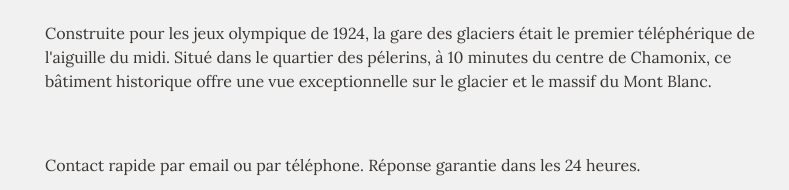
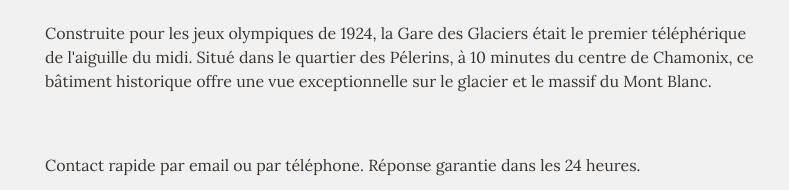
Before and after one commit to jeromecoupe/garedesglaciers, a website: page fr/index.html in a window 1280 px wide. Shown: the part 285-475 px from the top of the page, 491-1280 px from the left. Drawn offline with nearby package versions, Linux system fonts and the light colour scheme.

Commit message:
typos in french

```diff
--- a/fr/index.html
+++ b/fr/index.html
@@ -35,7 +35,7 @@
       <h2 class="c-h2">A propos</h2>
       <div>
         <p>La Gare des Glaciers est un espace multi-usages à louer à Chamonix Mont-Blanc. Idéal pour les groupes, il possède un grand loft vitré et peut loger confortablement jusqu'à 25 personnes.</p>
-        <p>Construite pour les jeux olympique de 1924, la gare des glaciers était le premier téléphérique de l'aiguille du midi. Situé dans le quartier des pélerins, à 10 minutes du centre de Chamonix, ce bâtiment historique offre une vue exceptionnelle sur le glacier et le massif du Mont Blanc.</p>
+        <p>Construite pour les jeux olympiques de 1924, la Gare des Glaciers était le premier téléphérique de l'aiguille du midi. Situé dans le quartier des Pélerins, à 10 minutes du centre de Chamonix, ce bâtiment historique offre une vue exceptionnelle sur le glacier et le massif du Mont Blanc.</p>
       </div>
     </section>
 
```
